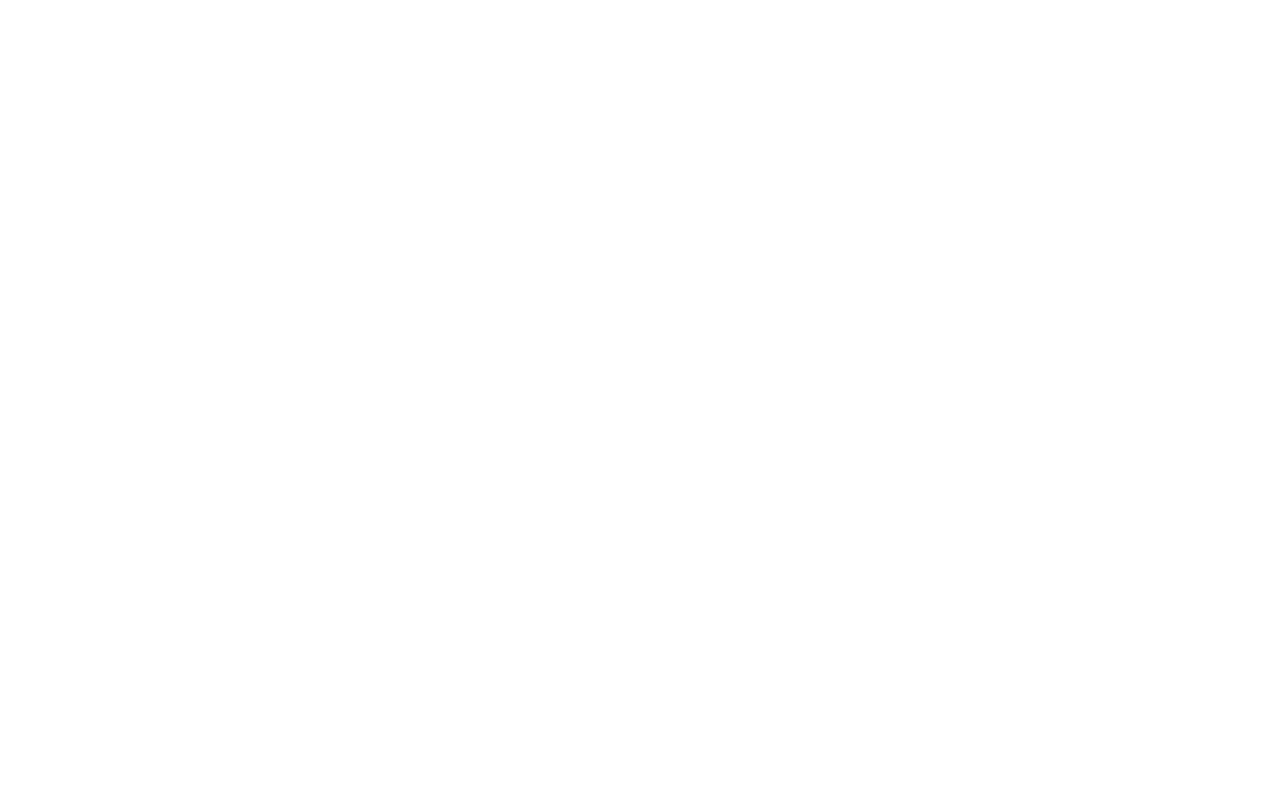
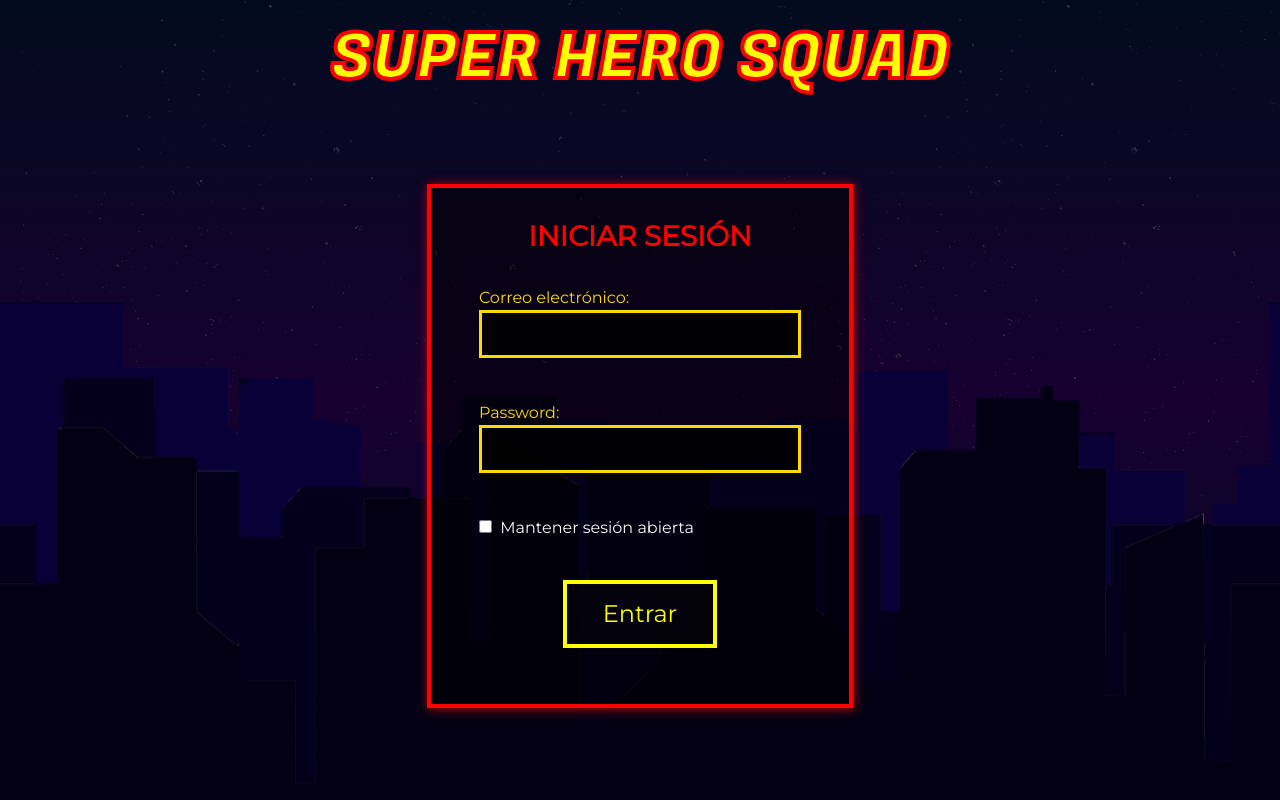
Before and after one commit to gazapus/super-hero-squad--alkemy-challenge, a React (Create React App) app: page /login in a window 1280 px wide. Shown: the top 800 px of the page. Built offline with nearby package versions, Linux system fonts and the light colour scheme; the HTML template or start-up script is replaced by a standard one.

Commit message:
Login implementado

```diff
--- a/src/Routes.js
+++ b/src/Routes.js
@@ -2,11 +2,13 @@
 import { Switch, Route } from "react-router-dom";
 import pathNames from './utils/pathnames';
 import Home from './pages/Home';
+import Login from './pages/Login';
 
 function Routes() {
     return (
         <Switch>
             <Route exact path={pathNames.home} component={Home} />
+            <Route exact path={pathNames.login} component={Login} />
         </Switch>
     );
 }
--- /dev/null
+++ b/src/components/FormLogin.jsx
@@ -0,0 +1,87 @@
+import { useFormik } from 'formik';
+import Validators from '../utils/validators';
+import Button from './Button';
+import '../styles/FormLogin.css';
+
+function FormLogin({ handleSubmit, loading = false }) {
+    const formik = useFormik({
+        initialValues: {
+            email: '',
+            password: '',
+            keepLogged: false
+        },
+        onSubmit: values => {
+            handleSubmit(values)
+        },
+        validate: values => {
+            let errors = {};
+            if (!Validators.validateEmail(values.email)) errors.email = "Dirección de email invalida";
+            if (values.password.length < 4 || values.password.length > 20) errors.password = "Password inválido";
+            return errors;
+        },
+        validateOnChange: false,
+        validateOnBlur: false,
+    });
+
+    return (
+        <div className="w-100 d-flex justify-content-center">
+            <form onSubmit={formik.handleSubmit}
+                className="formLogin d-flex flex-column align-items-center col-11 col-sm-8 col-md-6 col-lg-5 col-xl-4 px-3 py-3 mb-3">
+                <div className="d-flex flex-column col-12 col-sm-10 col-md-10">
+                    <h3 className="formLogin__title fw-bold my-3">INICIAR SESIÓN</h3>
+
+                    <label htmlFor="email" className="mt-3 formLogin__label">Correo electrónico:</label>
+                    <input
+                        id="email"
+                        name="email"
+                        type="email"
+                        onChange={formik.handleChange}
+                        value={formik.values.email}
+                        error={formik.errors.email}
+                        minLength={4}
+                        maxLength={50}
+                        className="formLogin__input px-2"
+                    />
+                    <span className="formLogin__error text-danger">{formik.errors.email}&nbsp;</span>
+
+                    <label htmlFor="email" className="mt-4 formLogin__label">Password:</label>
+                    <input
+                        id="password"
+                        name="password"
+                        type="password"
+                        onChange={formik.handleChange}
+                        value={formik.values.password}
+                        error={formik.errors.password}
+                        maxLength={20}
+                        minLength={4}
+                        className="formLogin__input px-2"
+                    />
+                    <span className="formLogin__error text-danger">{formik.errors.password}&nbsp;</span>
+
+                    <div className="formLogin__checkbox">
+                        <input
+                            id="keepLogged"
+                            name="keepLogged"
+                            type="checkbox"
+                            onChange={formik.handleChange}
+                            value={true}
+                        />
+                        <label htmlFor="keepLogged" className="text-light">&nbsp; Mantener sesión abierta</label>
+                    </div>
+
+                    <div className="d-flex justify-content-center">
+                        <Button type="submit">Entrar</Button>
+                    </div>
+                    <div className="text-center mt-2" style={{height: "2em"}}>
+                        {loading ?
+                            <div className="spinner-border text-light" role="status">
+                                <span className="visually-hidden">Loading...</span>
+                            </div> : ''}
+                    </div>
+                </div>
+            </form>
+        </div>
+    )
+}
+
+export default FormLogin;
--- /dev/null
+++ b/src/pages/Login.css
@@ -0,0 +1,21 @@
+.login {
+    min-height: 100vh;
+    overflow-y: auto;
+}
+
+.login__form {
+    display: flex;
+    flex-direction: column;
+    flex-grow: 1;
+    align-items: center;
+    justify-content: center;
+    box-sizing: border-box;
+}
+
+.homeBackground__base {
+    background-color: #030014;
+    position: absolute;
+    top: 0;
+    width: 100%;
+    z-index: -101;
+}
--- /dev/null
+++ b/src/pages/Login.jsx
@@ -0,0 +1,50 @@
+import './Login.css'
+import React from 'react';
+import { useHistory, Link } from 'react-router-dom';
+import usePageHeight from '../hooks/usePageHeight';
+import pathnames from '../utils/pathnames';
+import AuthService from '../services/auth.service';
+import TextBanner from '../components/TextBanner';
+import Footer from '../components/Footer';
+import HomeBackground from '../components/HomeBackground';
+import FormLogin from '../components/FormLogin';
+
+function Login() {
+    const [loading, setLoading] = React.useState(false);
+    const height = usePageHeight();
+    const history = useHistory();
+
+    React.useEffect(() => {
+        if(AuthService.getToken()) history.push(pathnames.home);
+    }, [])
+
+    async function handleSubmit(values) {
+        setLoading(true);
+        let error = await AuthService.signin(values.email, values.password, values.keepLogged);
+        setLoading(false);
+        if (!error) {
+            history.push(pathnames.home);
+        }
+    }
+
+    return (
+        <div className="cc container-fluid p-0" >
+            <HomeBackground />
+            <div className="login__background"></div>
+            <div className="login d-flex flex-column w-100 align-items-center">
+                <div className="mt-3 mb-0">
+                    <Link to={pathnames.home} style={{textDecoration: 'none'}}>
+                        <TextBanner size="md">SUPER HERO SQUAD</TextBanner>
+                    </Link>
+                </div>
+                <div className="login__form w-100" >
+                    <FormLogin handleSubmit={handleSubmit} loading={loading} />
+                </div>
+            </div>
+            <Footer />
+            <div className="homeBackground__base" style={{ height: `${height}px` }}></div>
+        </div>
+    )
+}
+
+export default Login;
--- /dev/null
+++ b/src/styles/FormLogin.css
@@ -0,0 +1,48 @@
+.formLogin {
+    background-color: rgba(0, 0, 0, 0.493);
+    border-width: 3pt;
+    border-color: red;
+    border-style: solid;
+    font-family: 'Montserrat', sans-serif;
+    box-shadow: 1px 1px 10px rgba(255, 0, 0, 0.7);
+}
+
+.formLogin__title {
+    font-family: 'Montserrat', sans-serif;
+    color: red;
+    text-align: center;
+}
+
+.formLogin__input {
+    height: 3em;
+    border-style: solid;
+    border-width: 2.5pt;
+    border-color: rgb(255, 217, 0);
+    background-color: rgba(0, 0, 0, 0.856);
+    color: white;
+    font-family: 'Montserrat', sans-serif;
+}
+
+.formLogin__error {
+    font-size: 0.8em;
+}
+
+.formLogin__input::placeholder {
+    color: grey;
+}
+
+.formLogin__input:hover, .formLogin__input:focus {
+    border-color: rgb(255, 196, 0);
+    outline: none;
+}
+
+.formLogin__label {
+    color: rgb(255, 217, 0);
+    text-align: left;
+    width: 100%;
+    font-family: 'Montserrat', sans-serif;
+}
+
+.formLogin__checkbox {
+    margin: 1.5em 0 2.5em 0;
+}
```
